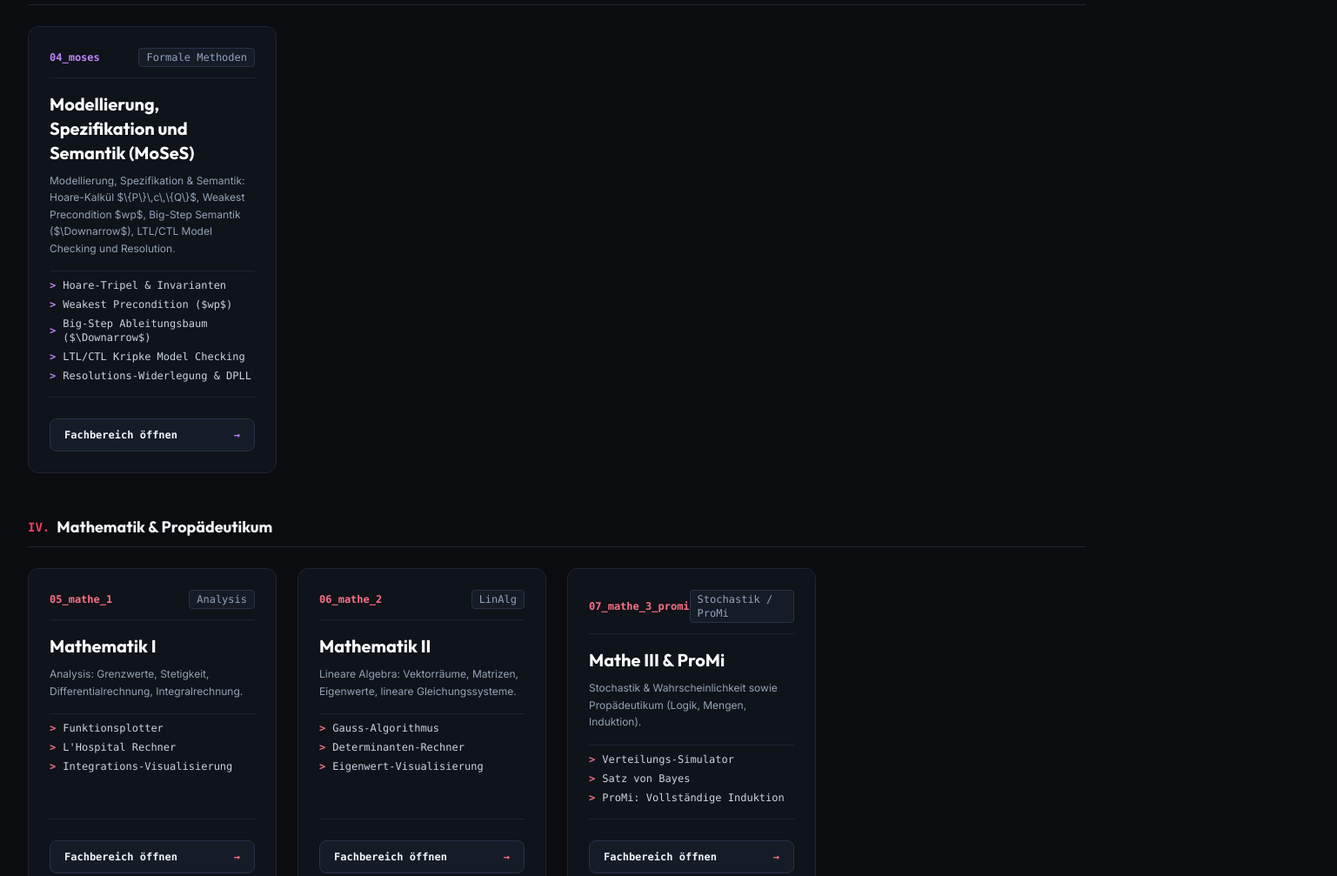
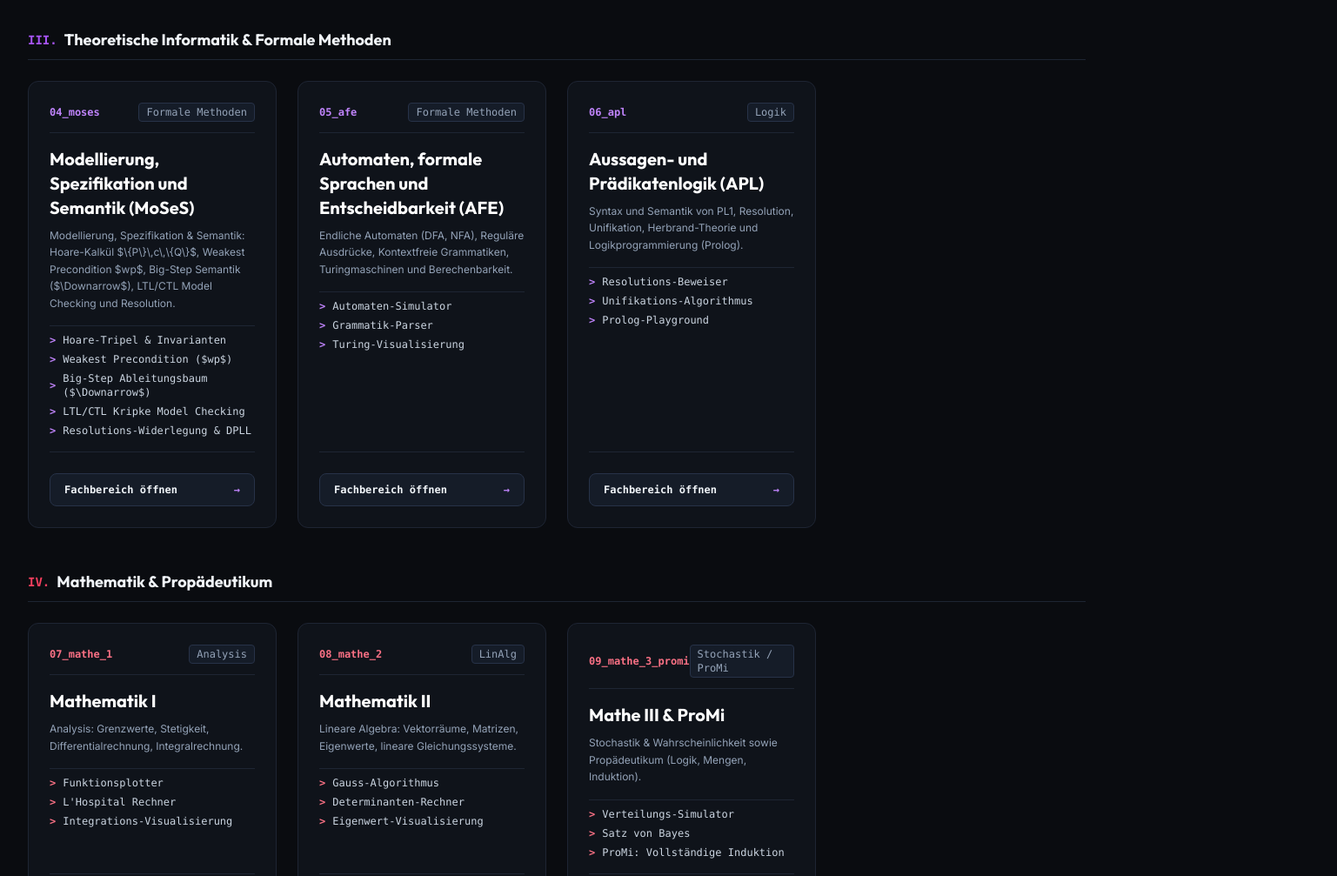
Before and after one commit to artjomartur/uni-lehrmaterial, a website: page index.html in a window 1280 px wide. Shown: the part 1562-2569 px from the top of the page at 87% size, 1537 px wide, since content can reach past the window. Drawn offline with nearby package versions, Linux system fonts and the light colour scheme.

Commit message:
Add quick links to TU and Informatik Moodle on homepage

```diff
--- a/index.html
+++ b/index.html
@@ -84,14 +84,20 @@
           <a href="./moses/" class="text-slate-300 hover:text-white px-2.5 py-1 rounded hover:bg-[#151c28] transition">
             04_moses
           </a>
+          <a href="./afe/" class="text-purple-400 hover:text-white px-2.5 py-1 rounded hover:bg-[#151c28] transition">
+            05_afe
+          </a>
+          <a href="./apl/" class="text-purple-400 hover:text-white px-2.5 py-1 rounded hover:bg-[#151c28] transition">
+            06_apl
+          </a>
           <a href="./mathe-1/" class="text-rose-400 hover:text-white px-2.5 py-1 rounded hover:bg-[#151c28] transition">
-            05_mathe_1
+            07_mathe_1
           </a>
           <a href="./mathe-2/" class="text-rose-400 hover:text-white px-2.5 py-1 rounded hover:bg-[#151c28] transition">
-            06_mathe_2
+            08_mathe_2
           </a>
           <a href="./mathe-3/" class="text-rose-400 hover:text-white px-2.5 py-1 rounded hover:bg-[#151c28] transition">
-            07_mathe_3_promi
+            09_mathe_3_promi
           </a>
         </nav>
       </div>
@@ -127,6 +133,16 @@
           Open-Source Simulationsumgebungen und Visualisierungen für Kernfächer des Informatik-Studiums. Wählen Sie unten einen Fachbereich, um in die jeweiligen interaktiven Übungstools und Simulatoren zu navigieren.
         </p>
       </div>
+
+      <!-- Quick Links -->
+      <div class="flex flex-wrap items-center gap-3 pt-4 mt-2 border-t border-[#1e2533]">
+        <a href="https://moodle.tu-darmstadt.de/" target="_blank" rel="noopener noreferrer" class="px-3 py-1.5 rounded-md bg-[#151c28] hover:bg-[#1e293b] border border-[#273248] text-xs font-mono text-slate-300 hover:text-white transition flex items-center gap-2">
+          <span class="w-2 h-2 rounded-full bg-red-500"></span> TU Moodle
+        </a>
+        <a href="https://moodle.informatik.tu-darmstadt.de/" target="_blank" rel="noopener noreferrer" class="px-3 py-1.5 rounded-md bg-[#151c28] hover:bg-[#1e293b] border border-[#273248] text-xs font-mono text-slate-300 hover:text-white transition flex items-center gap-2">
+          <span class="w-2 h-2 rounded-full bg-blue-500"></span> Informatik Moodle
+        </a>
+      </div>
     </section>
 
     <!-- 4 Main Portals Grid (Replaces old card listing on startpage) -->
@@ -136,7 +152,7 @@
           <span class="text-blue-400 font-bold">&gt;</span>
           <span class="font-bold uppercase tracking-wider">Fachbereiche &amp; Modul-Katalog:</span>
         </div>
-        <span class="text-xs font-mono text-slate-500">7 Fachbereiche verfügbar</span>
+        <span class="text-xs font-mono text-slate-500">9 Fachbereiche verfügbar</span>
       </div>
 
       <div class="grid grid-cols-1 md:grid-cols-2 lg:grid-cols-2 xl:grid-cols-4 gap-6">
@@ -361,6 +377,96 @@
           </div>
         </div>
 
+        <!-- Category 5: AFE -->
+        <div class="cs-card rounded-xl p-6 flex flex-col justify-between group">
+          <div class="space-y-4">
+            <div class="flex items-center justify-between border-b border-[#1e2533] pb-3">
+              <span class="text-xs font-mono font-bold text-purple-400">
+                05_afe
+              </span>
+              <span class="text-xs font-mono text-slate-400 bg-[#151c28] px-2 py-0.5 rounded border border-[#273248]">
+                Formale Methoden
+              </span>
+            </div>
+
+            <div>
+              <h3 class="text-xl font-bold text-white group-hover:text-purple-400 transition font-heading">
+                Automaten, formale Sprachen und Entscheidbarkeit (AFE)
+              </h3>
+              <p class="text-xs text-slate-400 mt-2 leading-relaxed">
+                Endliche Automaten (DFA, NFA), Reguläre Ausdrücke, Kontextfreie Grammatiken, Turingmaschinen und Berechenbarkeit.
+              </p>
+            </div>
+
+            <div class="space-y-1.5 pt-2 border-t border-[#1e2533] text-xs font-mono text-slate-300">
+              <div class="flex items-center gap-2">
+                <span class="text-purple-400 font-bold">&gt;</span> Automaten-Simulator
+              </div>
+              <div class="flex items-center gap-2">
+                <span class="text-purple-400 font-bold">&gt;</span> Grammatik-Parser
+              </div>
+              <div class="flex items-center gap-2">
+                <span class="text-purple-400 font-bold">&gt;</span> Turing-Visualisierung
+              </div>
+            </div>
+          </div>
+
+          <div class="pt-6 mt-4 border-t border-[#1e2533]">
+            <a
+              href="./afe/"
+              class="w-full py-2.5 px-4 rounded-lg bg-[#151c28] hover:bg-[#1e293b] border border-[#273248] hover:border-purple-500 text-slate-100 hover:text-white font-mono font-semibold text-xs flex items-center justify-between transition"
+            >
+              <span>Fachbereich öffnen</span>
+              <span class="text-purple-400">&rarr;</span>
+            </a>
+          </div>
+        </div>
+
+        <!-- Category 6: APL -->
+        <div class="cs-card rounded-xl p-6 flex flex-col justify-between group">
+          <div class="space-y-4">
+            <div class="flex items-center justify-between border-b border-[#1e2533] pb-3">
+              <span class="text-xs font-mono font-bold text-purple-400">
+                06_apl
+              </span>
+              <span class="text-xs font-mono text-slate-400 bg-[#151c28] px-2 py-0.5 rounded border border-[#273248]">
+                Logik
+              </span>
+            </div>
+
+            <div>
+              <h3 class="text-xl font-bold text-white group-hover:text-purple-400 transition font-heading">
+                Aussagen- und Prädikatenlogik (APL)
+              </h3>
+              <p class="text-xs text-slate-400 mt-2 leading-relaxed">
+                Syntax und Semantik von PL1, Resolution, Unifikation, Herbrand-Theorie und Logikprogrammierung (Prolog).
+              </p>
+            </div>
+
+            <div class="space-y-1.5 pt-2 border-t border-[#1e2533] text-xs font-mono text-slate-300">
+              <div class="flex items-center gap-2">
+                <span class="text-purple-400 font-bold">&gt;</span> Resolutions-Beweiser
+              </div>
+              <div class="flex items-center gap-2">
+                <span class="text-purple-400 font-bold">&gt;</span> Unifikations-Algorithmus
+              </div>
+              <div class="flex items-center gap-2">
+                <span class="text-purple-400 font-bold">&gt;</span> Prolog-Playground
+              </div>
+            </div>
+          </div>
+
+          <div class="pt-6 mt-4 border-t border-[#1e2533]">
+            <a
+              href="./apl/"
+              class="w-full py-2.5 px-4 rounded-lg bg-[#151c28] hover:bg-[#1e293b] border border-[#273248] hover:border-purple-500 text-slate-100 hover:text-white font-mono font-semibold text-xs flex items-center justify-between transition"
+            >
+              <span>Fachbereich öffnen</span>
+              <span class="text-purple-400">&rarr;</span>
+            </a>
+          </div>
+        </div>
+
         <div class="col-span-full pt-6 pb-2 border-b border-[#1e2533]">
           <h2 class="text-lg font-bold text-slate-100 font-heading flex items-center gap-2">
             <span class="text-rose-500 font-mono text-sm">IV.</span> Mathematik &amp; Propädeutikum
@@ -371,7 +477,7 @@
         <div class="cs-card rounded-xl p-6 flex flex-col justify-between group">
           <div class="space-y-4">
             <div class="flex items-center justify-between border-b border-[#1e2533] pb-3">
-              <span class="text-xs font-mono font-bold text-rose-400">05_mathe_1</span>
+              <span class="text-xs font-mono font-bold text-rose-400">07_mathe_1</span>
               <span class="text-xs font-mono text-slate-400 bg-[#151c28] px-2 py-0.5 rounded border border-[#273248]">Analysis</span>
             </div>
             <div>
@@ -395,7 +501,7 @@
         <div class="cs-card rounded-xl p-6 flex flex-col justify-between group">
           <div class="space-y-4">
             <div class="flex items-center justify-between border-b border-[#1e2533] pb-3">
-              <span class="text-xs font-mono font-bold text-rose-400">06_mathe_2</span>
+              <span class="text-xs font-mono font-bold text-rose-400">08_mathe_2</span>
               <span class="text-xs font-mono text-slate-400 bg-[#151c28] px-2 py-0.5 rounded border border-[#273248]">LinAlg</span>
             </div>
             <div>
@@ -419,7 +525,7 @@
         <div class="cs-card rounded-xl p-6 flex flex-col justify-between group">
           <div class="space-y-4">
             <div class="flex items-center justify-between border-b border-[#1e2533] pb-3">
-              <span class="text-xs font-mono font-bold text-rose-400">07_mathe_3_promi</span>
+              <span class="text-xs font-mono font-bold text-rose-400">09_mathe_3_promi</span>
               <span class="text-xs font-mono text-slate-400 bg-[#151c28] px-2 py-0.5 rounded border border-[#273248]">Stochastik / ProMi</span>
             </div>
             <div>
@@ -457,6 +563,8 @@
         <a href="./algorithmen-datenstrukturen/" class="hover:text-slate-200 transition">~/algorithmen_und_datenstrukturen</a>
         <a href="./rechnerorganisation/" class="hover:text-slate-200 transition">~/rechnerorganisation</a>
         <a href="./moses/" class="hover:text-slate-200 transition">~/moses</a>
+        <a href="./afe/" class="hover:text-slate-200 transition">~/afe</a>
+        <a href="./apl/" class="hover:text-slate-200 transition">~/apl</a>
         <a href="./mathe-1/" class="hover:text-slate-200 transition">~/mathe_1</a>
         <a href="./mathe-2/" class="hover:text-slate-200 transition">~/mathe_2</a>
         <a href="./mathe-3/" class="hover:text-slate-200 transition">~/mathe_3_promi</a>
```
Also changed, not shown: afe/index.html (line endings or trailing spaces), apl/index.html (line endings or trailing spaces).
